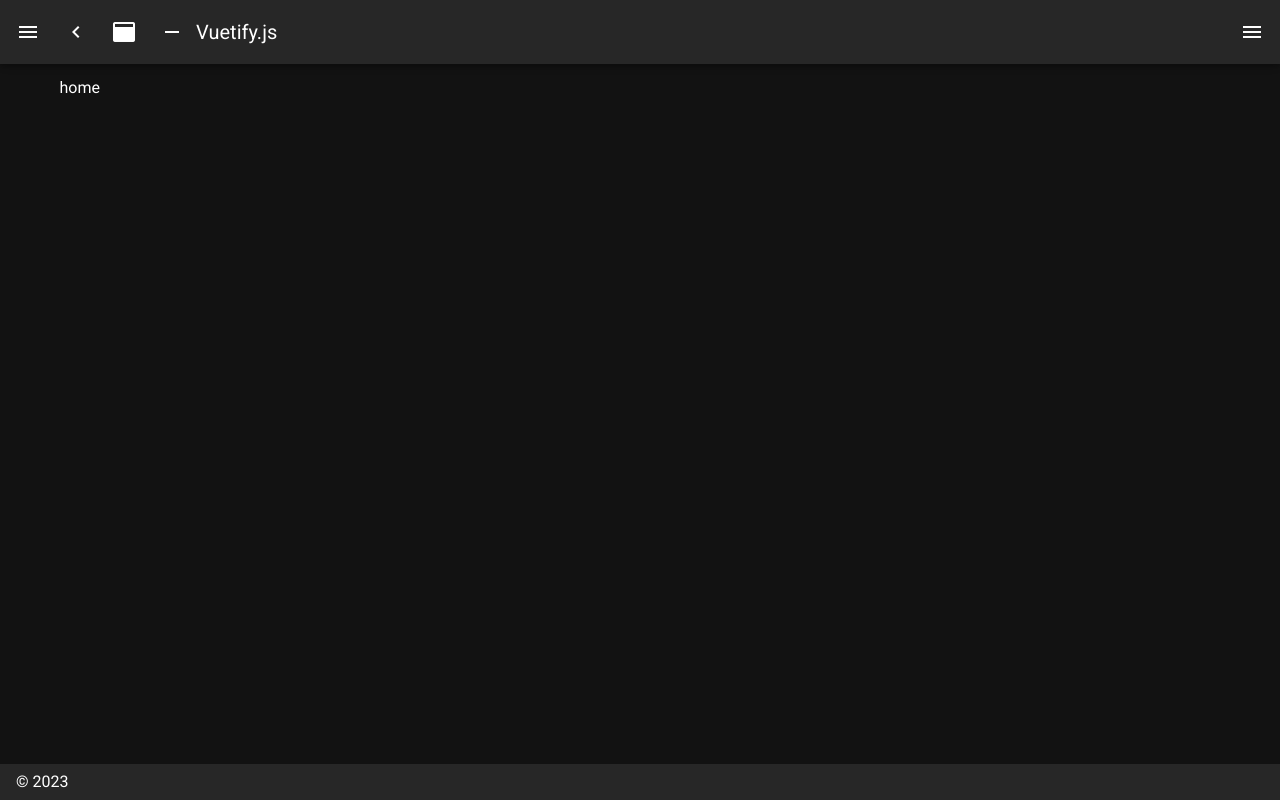
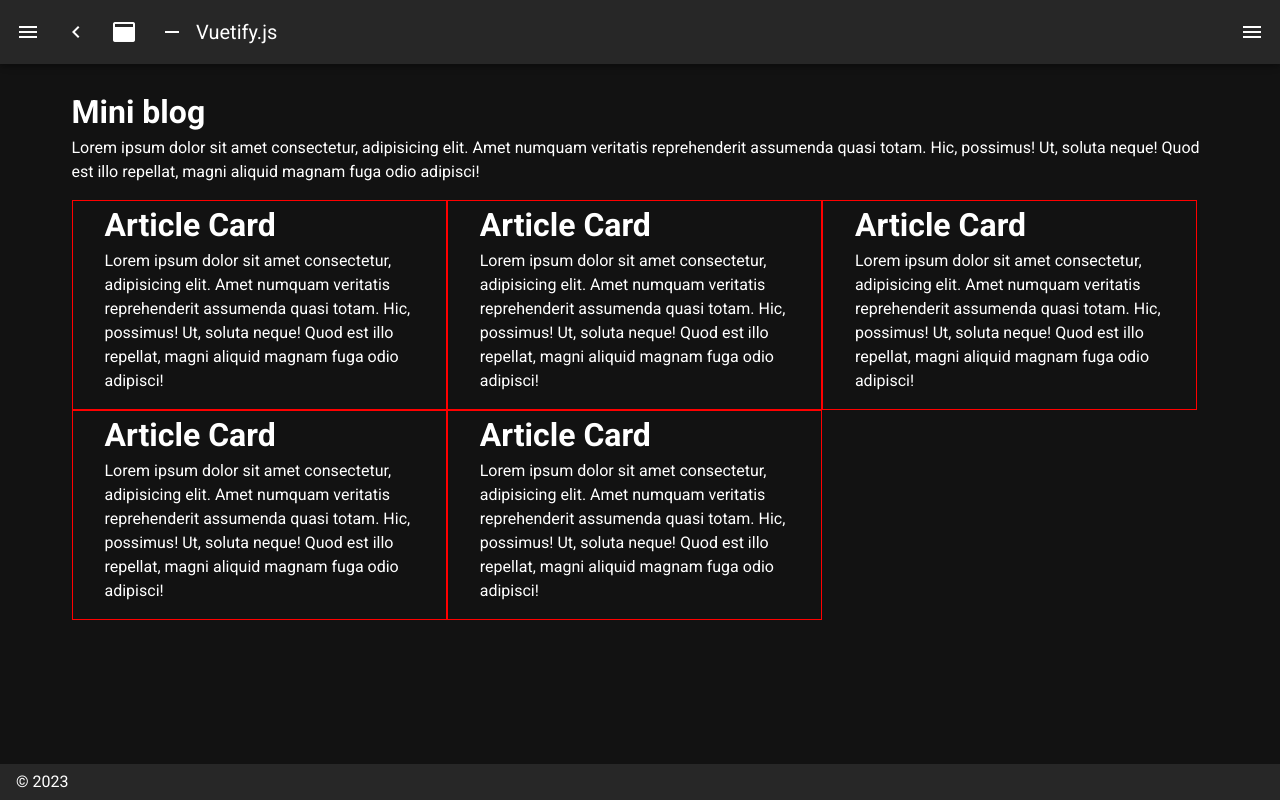
Before and after one commit to Oriailigo/vue-nuxt, a Nuxt app: page / in a window 1280 px wide. Built offline with nearby package versions, Linux system fonts and the light colour scheme.

Commit message:
se agrego los componentes con su estructura

```diff
--- /dev/null
+++ b/components/AboutMe.vue
@@ -0,0 +1,7 @@
+<template>
+    <div class="about-me">
+        <h1>Mini blog</h1>
+        <p>Lorem ipsum dolor sit amet consectetur, adipisicing elit. Amet numquam veritatis reprehenderit assumenda quasi totam. Hic, possimus! Ut, soluta neque! Quod est illo repellat, magni aliquid magnam fuga odio adipisci!</p>
+
+    </div>
+</template>
--- /dev/null
+++ b/components/ArticleCard.vue
@@ -0,0 +1,16 @@
+<template>
+    <div class="article-card">
+        <h1>Article Card</h1>
+        <p>Lorem ipsum dolor sit amet consectetur, adipisicing elit. Amet numquam veritatis reprehenderit assumenda quasi totam. Hic, possimus! Ut, soluta neque! Quod est illo repellat, magni aliquid magnam fuga odio adipisci!</p>
+
+    </div>
+</template>
+<style>
+.article-card{
+    border:red 0.1rem;
+    border-style: solid;
+    padding-left: 2rem;
+    padding-right: 2rem;
+    flex: 0 0 33%;
+}
+</style>
--- a/pages/index.vue
+++ b/pages/index.vue
@@ -1,9 +1,32 @@
 <template>
-<p>home</p>
+  <div class="container">
+    <AboutMe/>
+    <div class="content">
+      <main>
+        <ArticleCard
+          v-for="article in articles"
+          :key="article.slug"
+        />
+      </main>
+    </div>
+
+  </div>
 </template>
 
 <script>
-export default { // nos permite generar cualquier ruta en nuestro proyecto.
+export default {
   name: 'IndexPage',
+  data(){
+    return {
+      articles:[1,2,3,4,5]
+    }
+  }
 }
 </script>
+<style>
+main{
+  display: flex;
+  flex-wrap: wrap;
+}
+
+</style>
```
